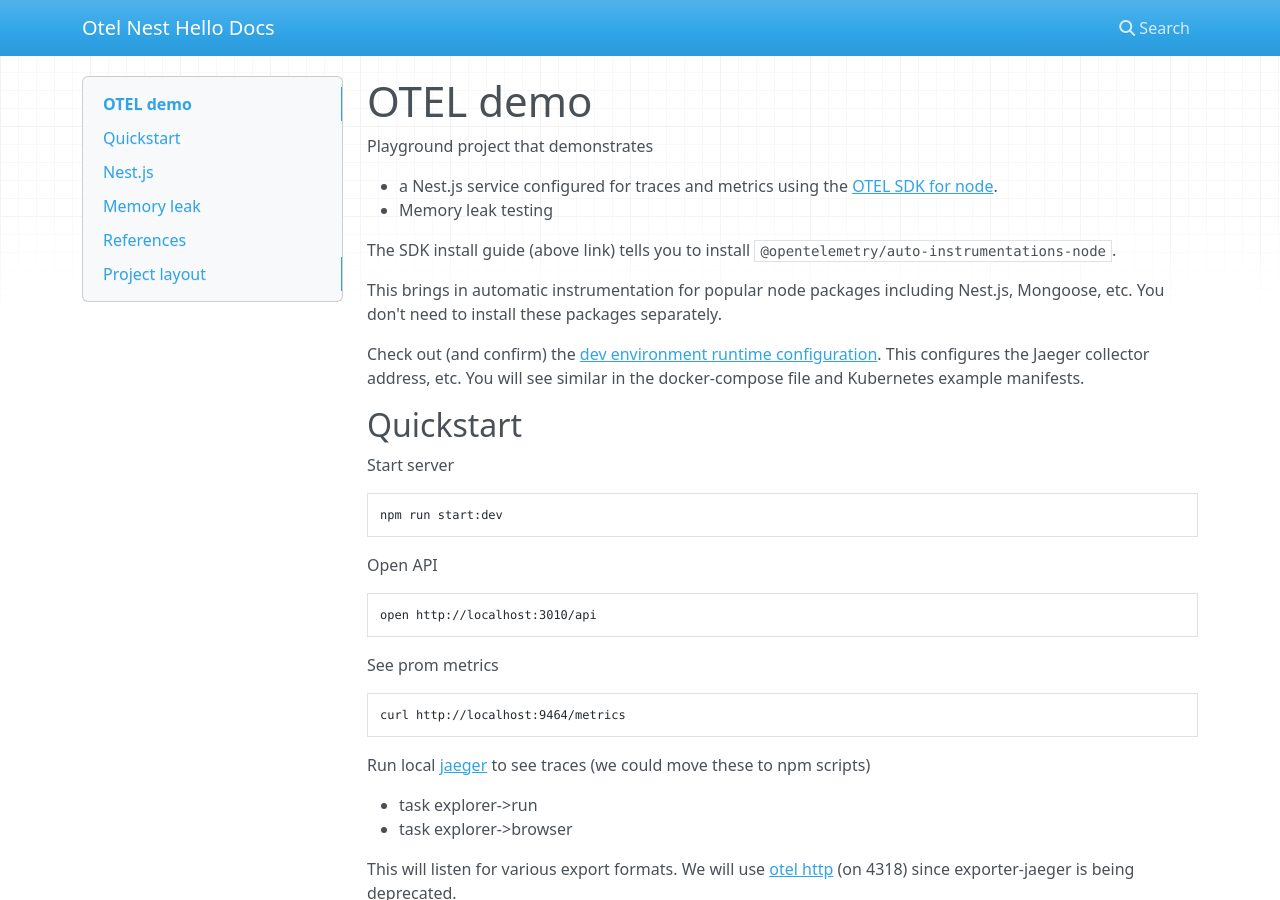
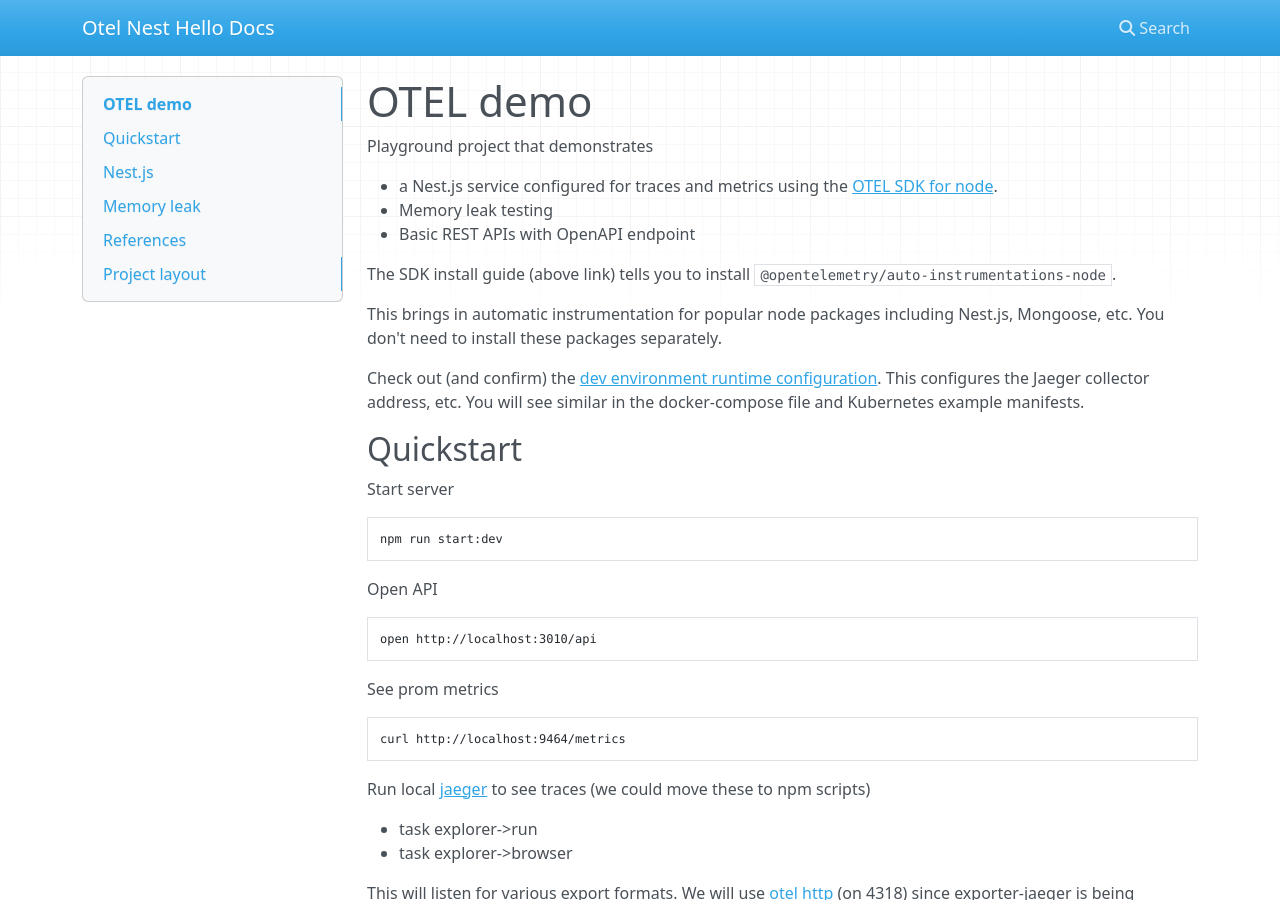
Before and after one commit to liam-murray-xealth/otel-nest-hello, an MkDocs documentation site: the page built from docs/index.md, in a window 1280 px wide and 900 px high. Built offline with MkDocs 1.6.1, drawn with Linux system fonts in a browser that asks for light colours; nearby versions of some CDN libraries.

```diff
--- a/docs/index.md
+++ b/docs/index.md
@@ -4,6 +4,7 @@ Playground project that demonstrates
 
 - a Nest.js service configured for traces and metrics using the [OTEL SDK for node](https://www.npmjs.com/package/@opentelemetry/sdk-node).
 - Memory leak testing
+- Basic REST APIs with OpenAPI endpoint
 
 The SDK install guide (above link) tells you to install `@opentelemetry/auto-instrumentations-node`.
 
```
Also changed, not shown: 1 other file.
